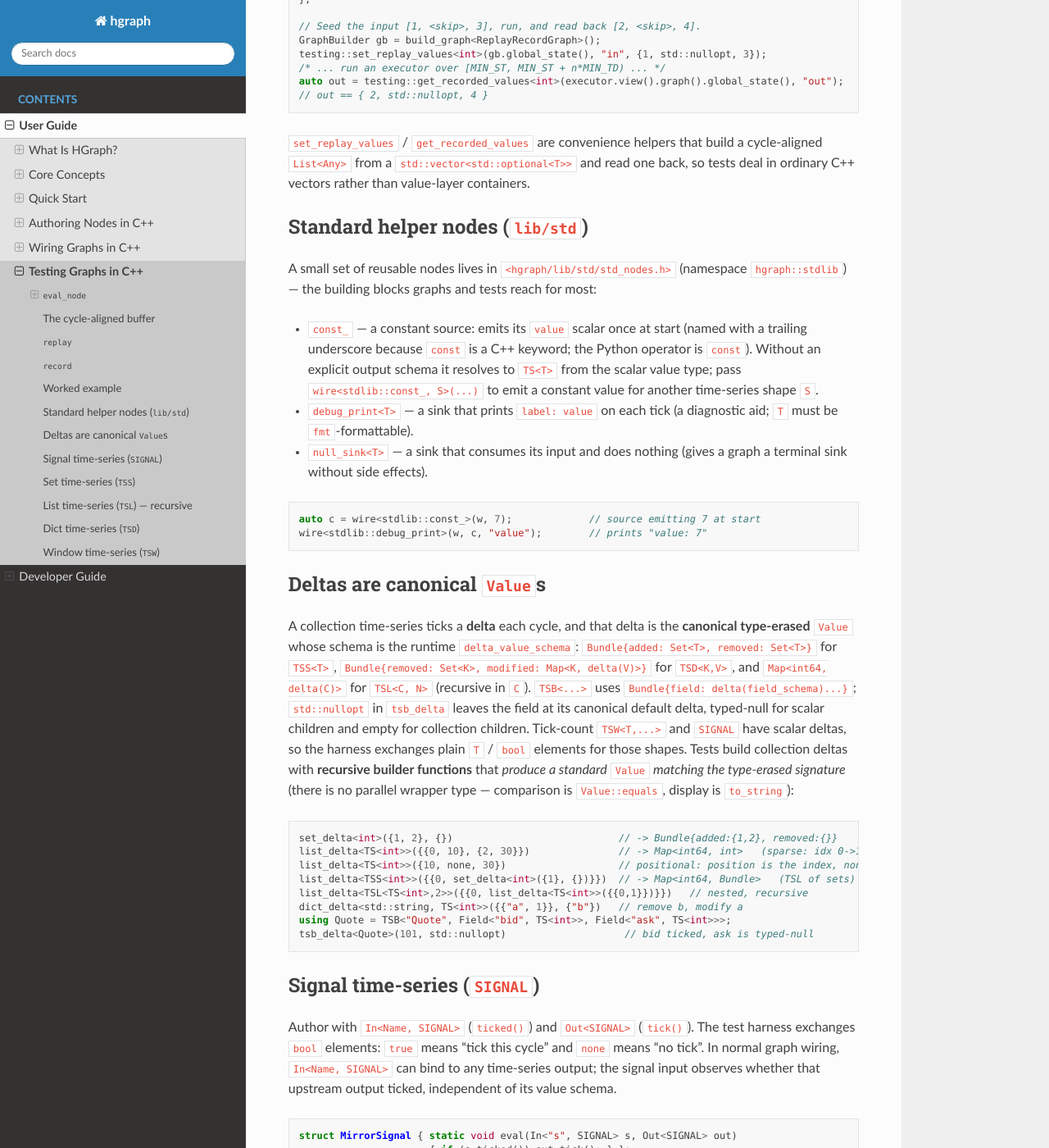
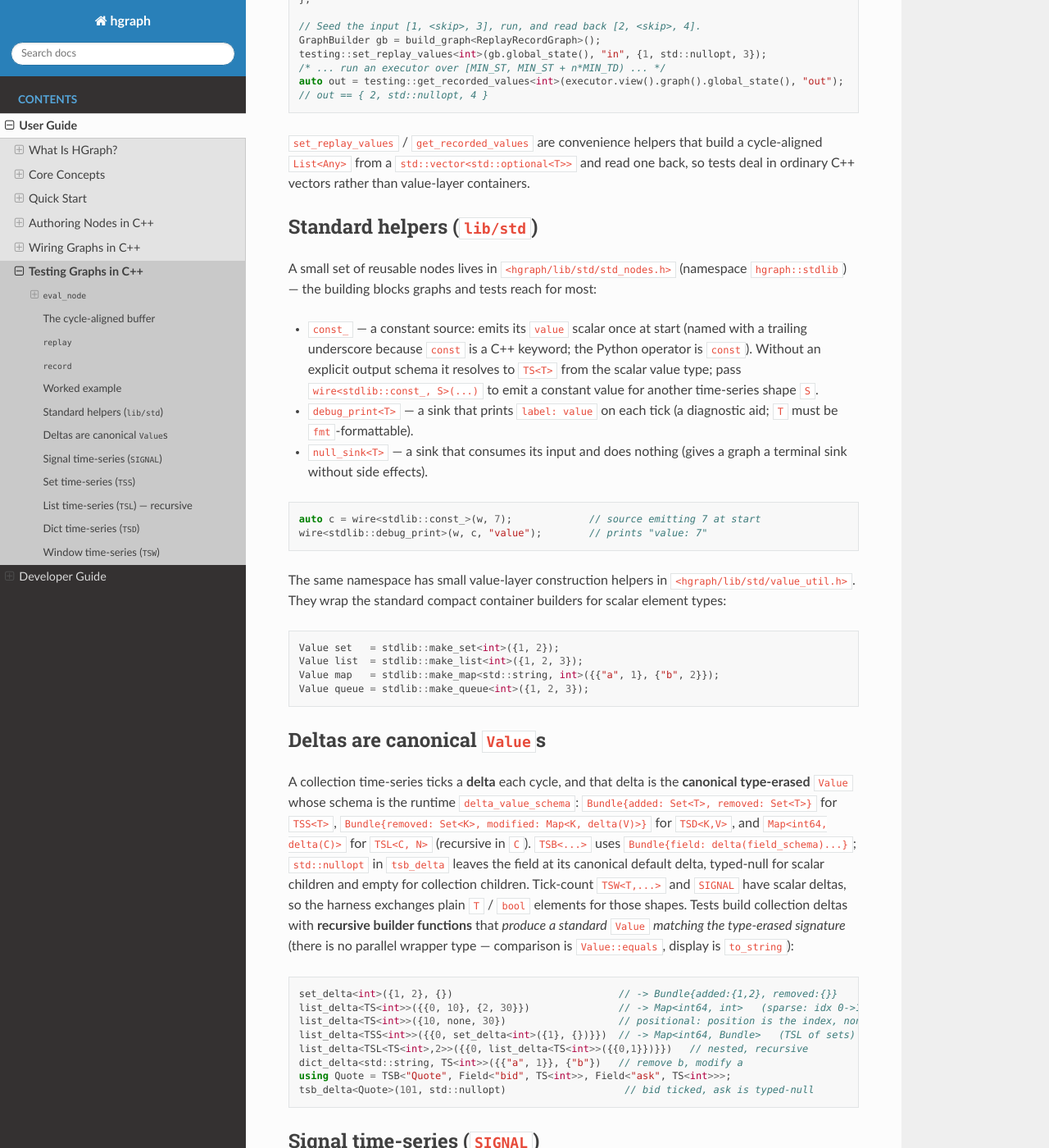
Before and after one commit to hhenson/hg_cpp, a Sphinx documentation site: the page built from docs/source/user_guide/testing_graphs_cpp.rst, in a window 1280 px wide and 1400 px high, scrolled down 4285 px. Shown: the whole window at 82% size. Built offline with Sphinx 7.4.7 and the Read the Docs theme 3.1.0, drawn with Linux system fonts in a browser that asks for light colours; some of the changed text lies outside the part shown.

Commit message:
Initial pass at utilities to help with testing and construction of generic value instances from C++ tyoes and initialiser constructs

```diff
--- a/docs/source/user_guide/authoring_nodes_cpp.rst
+++ b/docs/source/user_guide/authoring_nodes_cpp.rst
@@ -970,7 +970,7 @@ the value must match ``SomeTS``'s current-value schema:
        }
    };
    // wire<stdlib::const_>(w, 42);             // defaults to TS<int>
-   // wire<stdlib::const_, TSS<int>>(w, set);  // explicit output; set is a Set<int> Value
+   // wire<stdlib::const_, TSS<int>>(w, stdlib::make_set<int>({1, 2}));
 
 .. code-block:: python
 
--- a/docs/source/user_guide/testing_graphs_cpp.rst
+++ b/docs/source/user_guide/testing_graphs_cpp.rst
@@ -229,8 +229,8 @@ Wiring ``replay → add_one → record`` and reading the result back:
 a cycle-aligned ``List<Any>`` from a ``std::vector<std::optional<T>>`` and read one
 back, so tests deal in ordinary C++ vectors rather than value-layer containers.
 
-Standard helper nodes (``lib/std``)
------------------------------------
+Standard helpers (``lib/std``)
+------------------------------
 
 A small set of reusable nodes lives in ``<hgraph/lib/std/std_nodes.h>`` (namespace
 ``hgraph::stdlib``) — the building blocks graphs and tests reach for most:
@@ -249,6 +249,17 @@ A small set of reusable nodes lives in ``<hgraph/lib/std/std_nodes.h>`` (namespa
 
    auto c = wire<stdlib::const_>(w, 7);             // source emitting 7 at start
    wire<stdlib::debug_print>(w, c, "value");        // prints "value: 7"
+
+The same namespace has small value-layer construction helpers in
+``<hgraph/lib/std/value_util.h>``. They wrap the standard compact container
+builders for scalar element types:
+
+.. code-block:: cpp
+
+   Value set   = stdlib::make_set<int>({1, 2});
+   Value list  = stdlib::make_list<int>({1, 2, 3});
+   Value map   = stdlib::make_map<std::string, int>({{"a", 1}, {"b", 2}});
+   Value queue = stdlib::make_queue<int>({1, 2, 3});
 
 Deltas are canonical ``Value``\ s
 ---------------------------------
@@ -319,8 +330,7 @@ delta ``Value`` from ``set_delta``.
 By hand: ``wire<testing::replay, TSS<T>>`` re-creates ticks from a delta ``Value``
 (remove then add); ``wire<testing::record>`` captures the per-tick delta; ``CHECK_OUTPUT`` renders each delta as
 ``{added: {…}, removed: {…}}`` on mismatch. A constant set source is
-``wire<stdlib::const_, TSS<T>>(w, set_value)``, where ``set_value`` is a value-layer
-``Set<T>`` ``Value``.
+``wire<stdlib::const_, TSS<T>>(w, stdlib::make_set<T>({values...}))``.
 
 List time-series (``TSL``) — recursive
 --------------------------------------
```
Also changed, not shown: 3 other files.
